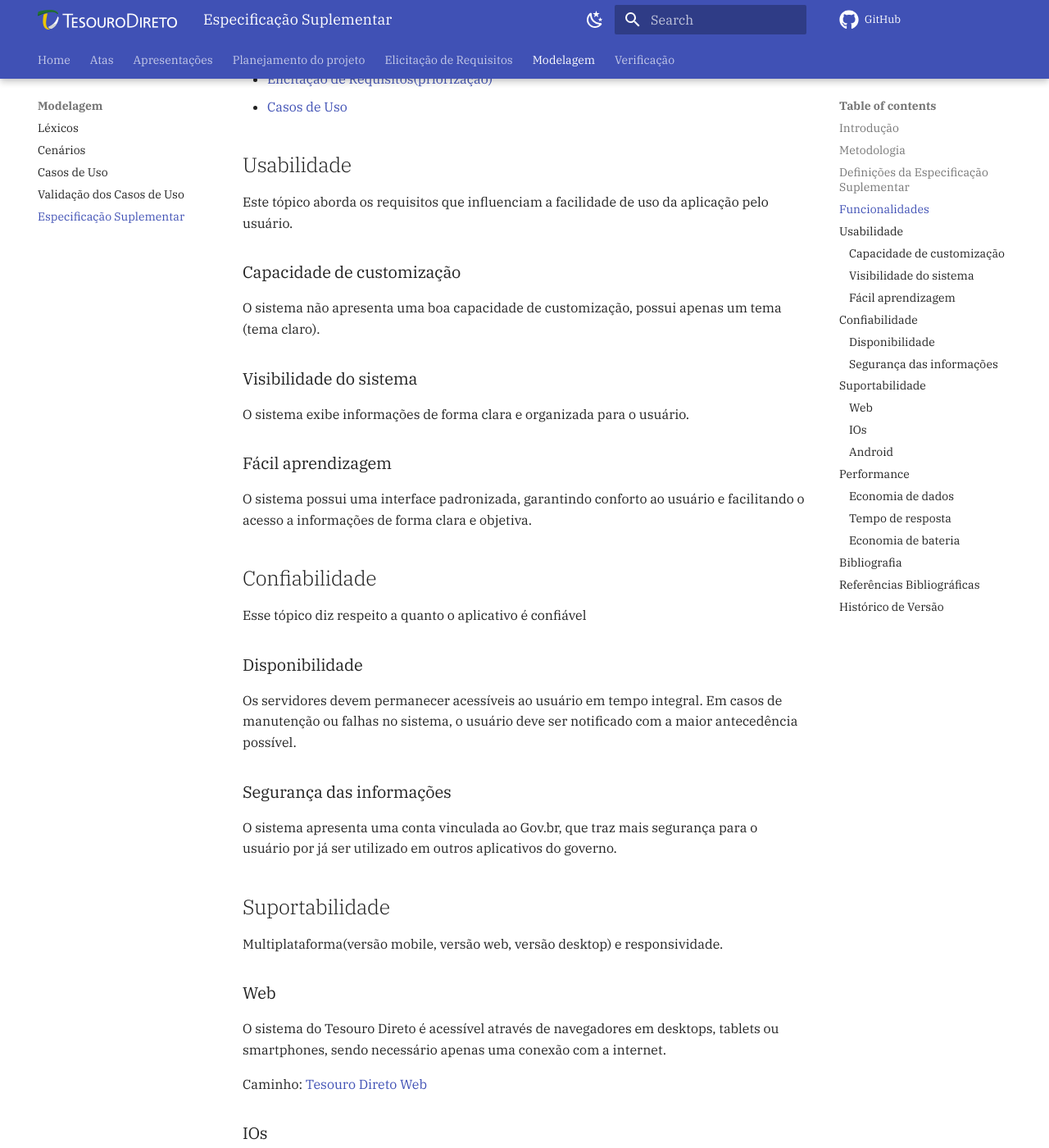
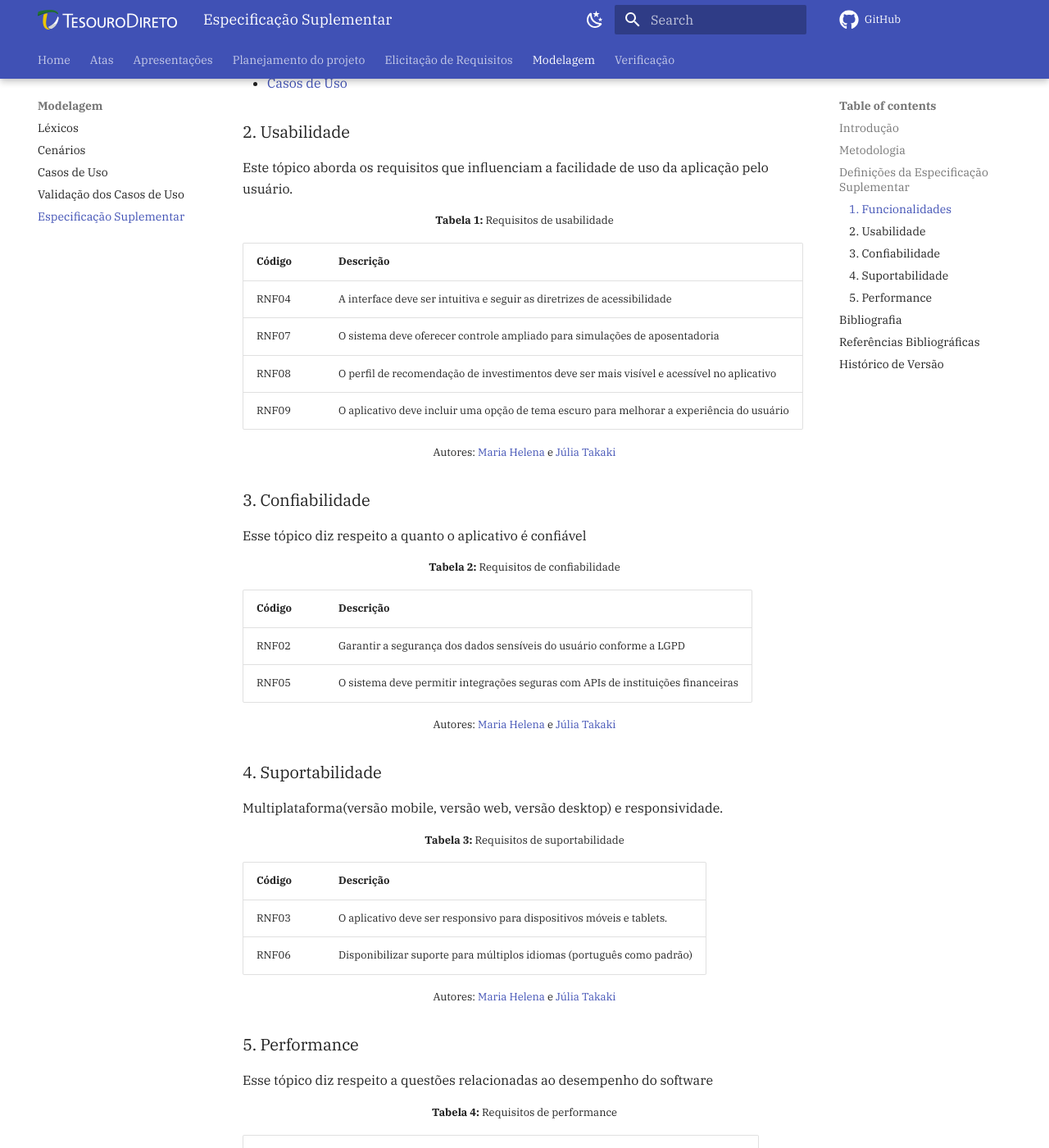
Before and after one commit to Requisitos-de-Software/2024.2-Grupo05, an MkDocs documentation site: the page built from docs/modelagem/especificacao-suplementar.md, in a window 1280 px wide and 1400 px high, scrolled down 698 px. Shown: the whole window at 82% size. Built offline with MkDocs 1.6.1 and Material for MkDocs 9.7.7, drawn with Linux system fonts in a browser that asks for light colours; comment, search, counter and statistics services are not loaded; some of the changed text lies outside the part shown.

Commit message:
feat: adicionando tabelas de requisitos não funcionais

```diff
--- a/docs/modelagem/especificacao-suplementar.md
+++ b/docs/modelagem/especificacao-suplementar.md
@@ -10,78 +10,57 @@
 
 ## Definições da Especificação Suplementar
 
-## Funcionalidades
+### 1. Funcionalidades
 
 As funcionalidades foram elicitadas e podem ser encontradas em Elicitação de requisitos e nos Casos de usos levantados.
 
 - [Elicitação de Requisitos(priorização)](../priorizacao.md)
 - [Casos de Uso](casos_de_uso.md)
 
-## Usabilidade
+### 2. Usabilidade
 
 Este tópico aborda os requisitos que influenciam a facilidade de uso da aplicação pelo usuário.
 
-### Capacidade de customização
+<p style="font-size: 13px; text-align: center; margin: 0px auto"><strong>Tabela 1:</strong> Requisitos de usabilidade</p>
+| Código | Descrição |
+| ------- | -------- |
+| RNF04 | A interface deve ser intuitiva e seguir as diretrizes de acessibilidade |
+| RNF07 | O sistema deve oferecer controle ampliado para simulações de aposentadoria |
+| RNF08 | O perfil de recomendação de investimentos deve ser mais visível e acessível no aplicativo |
+| RNF09 | O aplicativo deve incluir uma opção de tema escuro para melhorar a experiência do usuário |
+<p style="font-size: 13px; margin: 0px; text-align: center; margin-top: -14px">Autores: <a href="https://github.com/MariaCHelena" target="blank">Maria Helena</a> e <a href="https://github.com/juliatakaki" target="blank">Júlia Takaki</a></p>
 
-O sistema não apresenta uma boa capacidade de customização, possui apenas um tema (tema claro).
-
-### Visibilidade do sistema
-
-O sistema exibe informações de forma clara e organizada para o usuário.
-
-### Fácil aprendizagem
-
-O sistema possui uma interface padronizada, garantindo conforto ao usuário e facilitando o acesso a informações de forma clara e objetiva.
-
-## Confiabilidade
+### 3. Confiabilidade
 
 Esse tópico diz respeito a quanto o aplicativo é confiável
 
-### Disponibilidade
+<p style="font-size: 13px; text-align: center; margin: 0px auto"><strong>Tabela 2:</strong> Requisitos de confiabilidade</p>
+| Código | Descrição |
+| ------- | -------- |
+| RNF02 | Garantir a segurança dos dados sensíveis do usuário conforme a LGPD |
+| RNF05 | O sistema deve permitir integrações seguras com APIs de instituições financeiras |
+<p style="font-size: 13px; margin: 0px; text-align: center; margin-top: -14px">Autores: <a href="https://github.com/MariaCHelena" target="blank">Maria Helena</a> e <a href="https://github.com/juliatakaki" target="blank">Júlia Takaki</a></p>
 
-Os servidores devem permanecer acessíveis ao usuário em tempo integral. Em casos de manutenção ou falhas no sistema, o usuário deve ser notificado com a maior antecedência possível.
-
-### Segurança das informações
-
-O sistema apresenta uma conta vinculada ao Gov.br, que traz mais segurança para o usuário por já ser utilizado em outros aplicativos do governo.
-
-## Suportabilidade
+### 4. Suportabilidade
 
 Multiplataforma(versão mobile, versão web, versão desktop) e responsividade.
 
-### Web
+<p style="font-size: 13px; text-align: center; margin: 0px auto"><strong>Tabela 3:</strong> Requisitos de suportabilidade</p>
+| Código | Descrição |
+| ------- | -------- |
+| RNF03 | O aplicativo deve ser responsivo para dispositivos móveis e tablets. |
+| RNF06 | Disponibilizar suporte para múltiplos idiomas (português como padrão) |
+<p style="font-size: 13px; margin: 0px; text-align: center; margin-top: -14px">Autores: <a href="https://github.com/MariaCHelena" target="blank">Maria Helena</a> e <a href="https://github.com/juliatakaki" target="blank">Júlia Takaki</a></p>
 
-O sistema do Tesouro Direto é acessível através de navegadores em desktops, tablets ou smartphones, sendo necessário apenas uma conexão com a internet.
-
-Caminho: [Tesouro Direto Web](https://www.tesourodireto.com.br/)
-
-### IOs
-
-A aplicação mobile destinada a dispositivos Apple está disponível nos sistemas iOS 10.0 ou posterior.
-
-Caminho: [Tesouro Direto Apple Store](https://apps.apple.com/br/app/tesouro-direto/id1356012706)
-
-### Android
-
-A aplicação mobile destinada a dispositivos Android está disponível nos sistemas Android 10.0 ou posterior.
-
-Caminho: [Tesouro Direto Google Play](https://play.google.com/store/apps/details?id=br.gov.b3.tesourodireto)
-
-## Performance
+### 5. Performance
 
 Esse tópico diz respeito a questões relacionadas ao desempenho do software
 
-### Economia de dados
-
-Economia de dados (modo hibernar, boa experiência offline), tempo de resposta(otimização de requisições), economia de bateria (Escurecer a tela, modo hibernar).
-
-### Tempo de resposta
-
-Otimização das requisições do aplicativo
-
-### Economia de bateria
-
-É possível escurecer a tela, ativar o modo hibernar.
+<p style="font-size: 13px; text-align: center; margin: 0px auto"><strong>Tabela 4:</strong> Requisitos de performance</p>
+| Código | Descrição |
+| ------- | -------- |
+| RNF01 | O sistema deve ter tempo de resposta inferior a 2 segundos para consultas básicas. |
+<p style="font-size: 13px; margin: 0px; text-align: center; margin-top: -14px">Autores: <a href="https://github.com/MariaCHelena" target="blank">Maria Helena</a> e <a href="https://github.com/juliatakaki" target="blank">Júlia Takaki</a></p>
 
 ## Bibliografia
 
```
